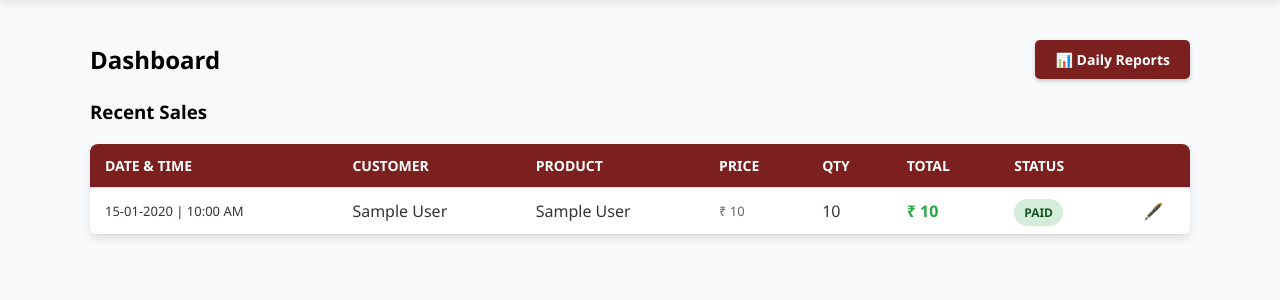
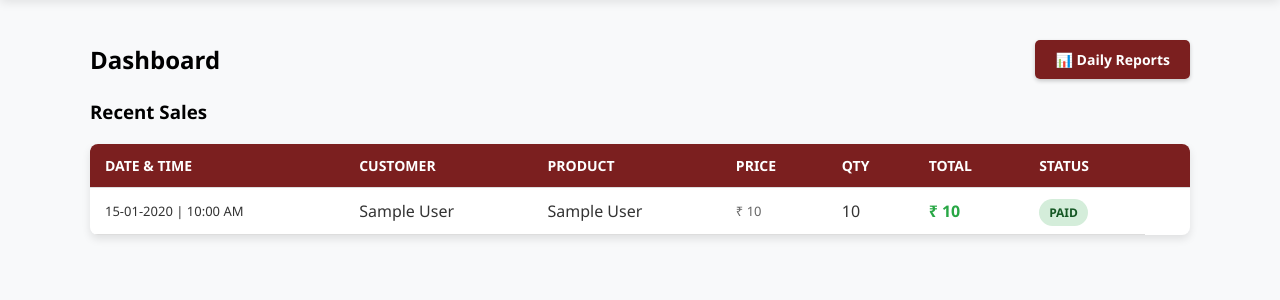
Before and after one commit to dineshdinu21/TN75-Creation, a Django app: page / in a window 1280 px wide. Shown: the part 105-405 px from the top of the page. Run offline with Django 5.2, Linux system fonts and the light colour scheme; tables that the repository leaves empty hold one stand-in row (values such as "Sample post").

Commit message:
edit button updated

```diff
--- a/templates/homepage.html
+++ b/templates/homepage.html
@@ -112,15 +112,17 @@
             <td>{{ sale.quantity }}</td>
             <td class="total-amount">₹ {{ sale.total }}</td>
             <td>
-                {% if sale.status %}
-                    <span class="badge badge-paid">Paid</span>
-                {% else %}
-                    <span class="badge badge-unpaid">Unpaid</span>
-                {% endif %}
+                <a href="{% url 'edit_status' sale.id %}" style="text-decoration: none;">
+                    {% if sale.status %}
+                        <span class="badge badge-paid">Paid</span>
+                    {% else %}
+                        <span class="badge badge-unpaid">Unpaid</span>
+                    {% endif %}
+                </a>
             </td>
-            <td style="text-align: center;">
+            {% comment %} <td style="text-align: center;">
                 <a href="{% url 'edit_status' sale.id %}" style="text-decoration: none;">🖋️</a>
-            </td>
+            </td> {% endcomment %}
         </tr>
         {% empty %}
         <tr>
```
